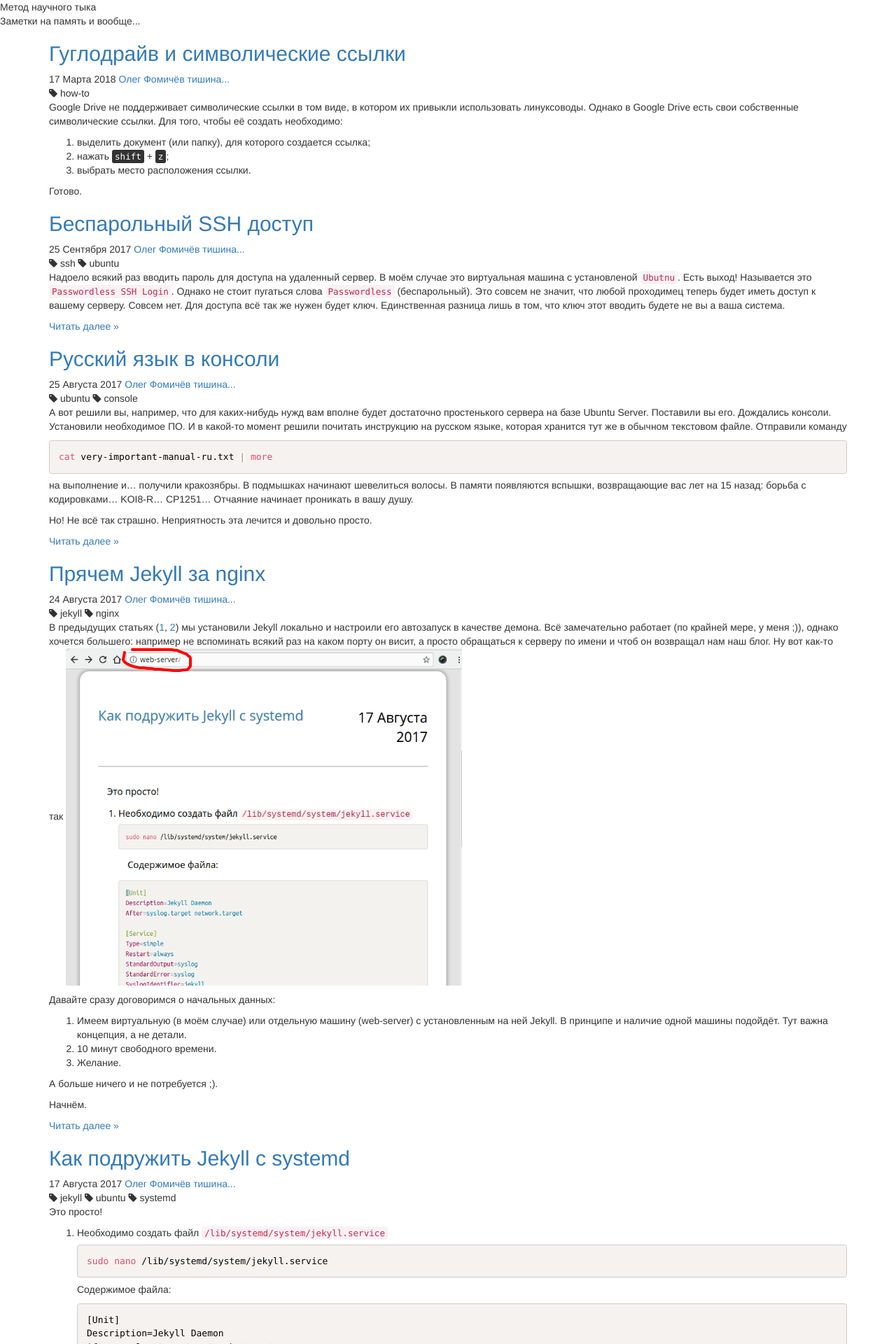
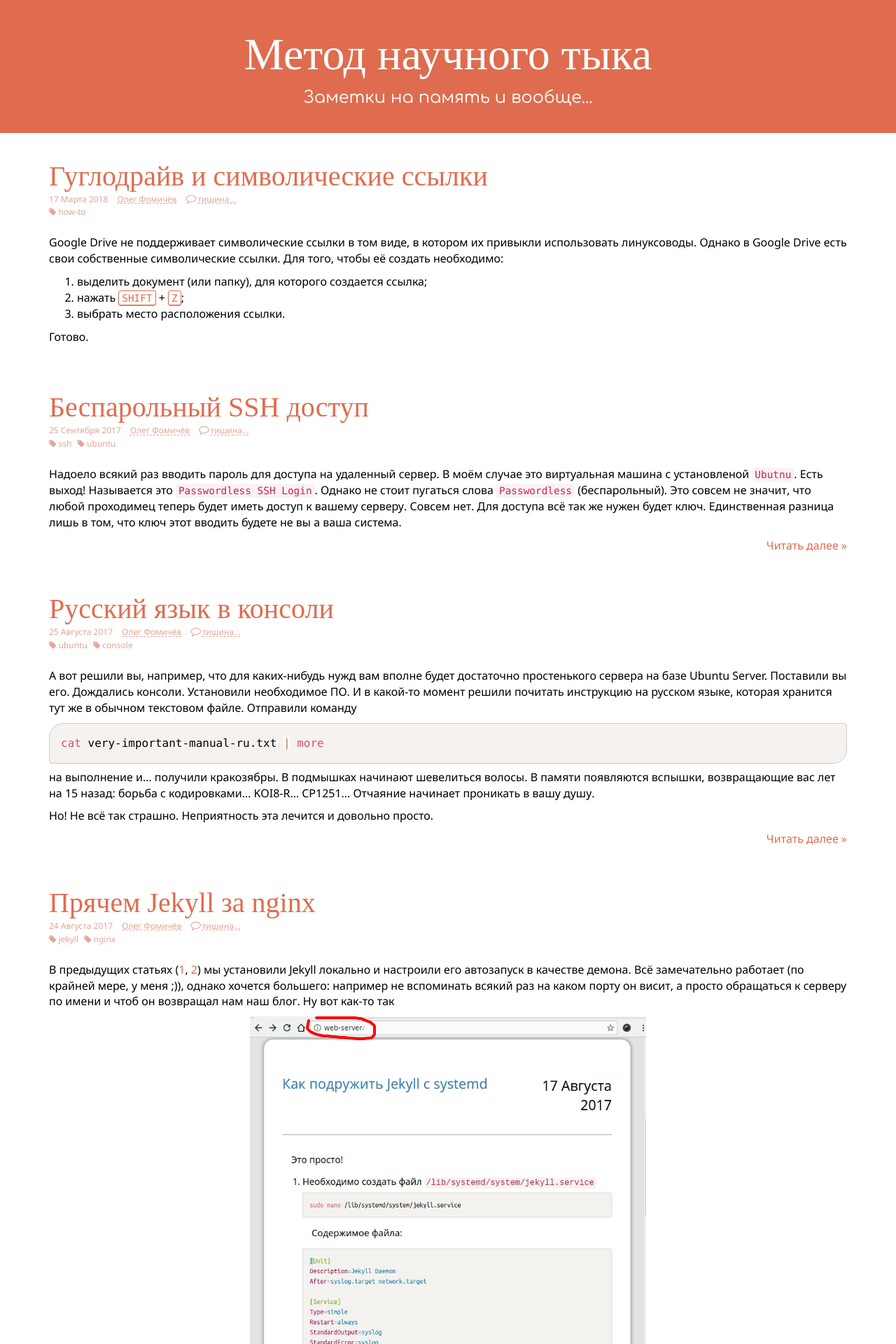
Before and after one commit to fomich0ff/fomich0ff.github.io, a Jekyll site: the page built from index.html, in a window 1280 px wide. Shown: the top 1920 px of the page at 70% size. Built offline with Jekyll 4.4.1, drawn with Linux system fonts in a browser that asks for light colours; nearby versions of some CDN libraries; some web fonts are replaced; the list of posts is cut into pages by our own code; comment, search, counter and statistics services are not loaded.

Commit message:
reverted back

```diff
--- a/css/main.scss
+++ b/css/main.scss
@@ -1,3 +1,7 @@
+---
+# main stylesheet
+---
+
 @import 'basic/fonts';
 @import 'basic/utils';
 @import 'basic/colors';
```
